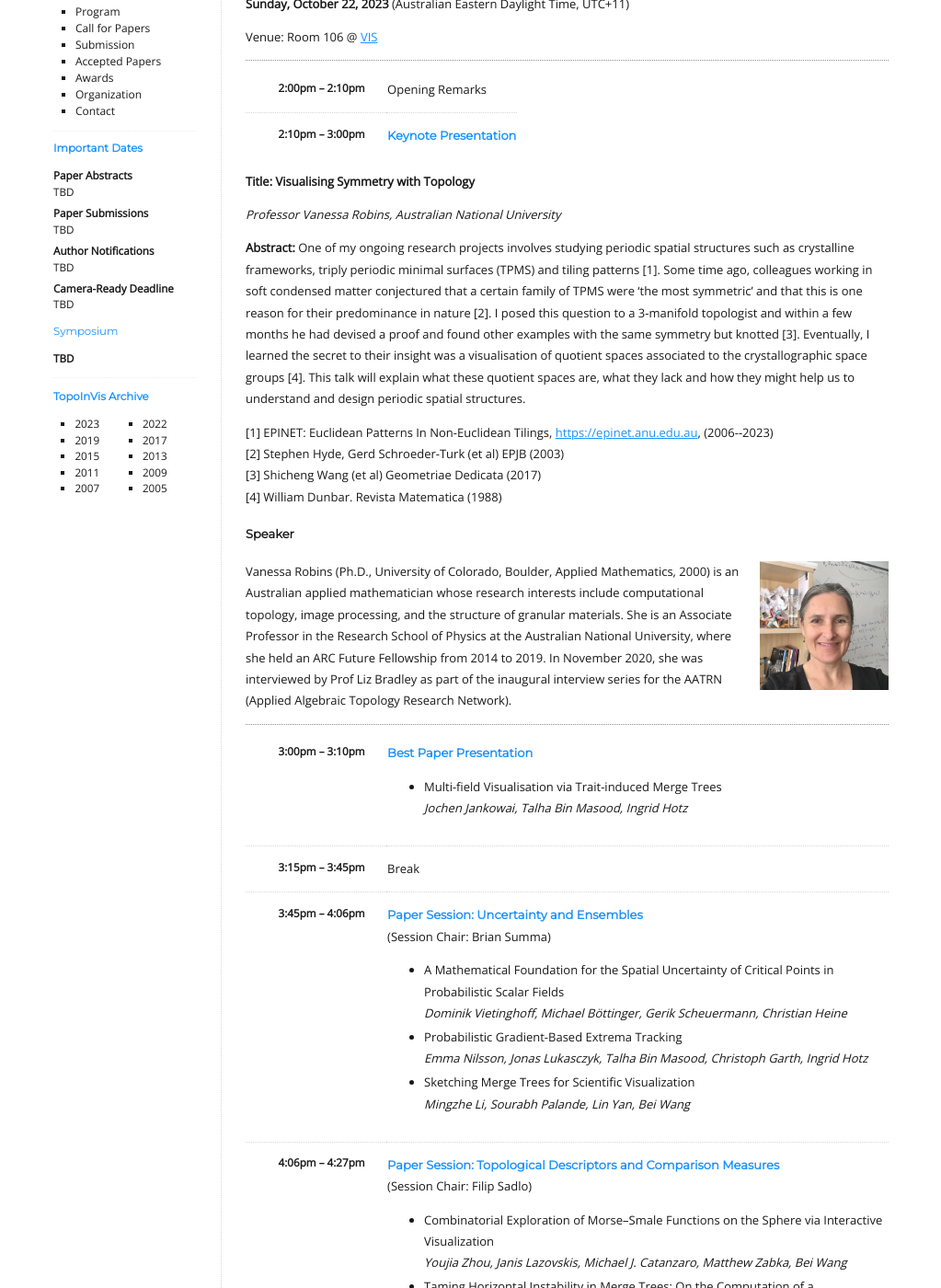
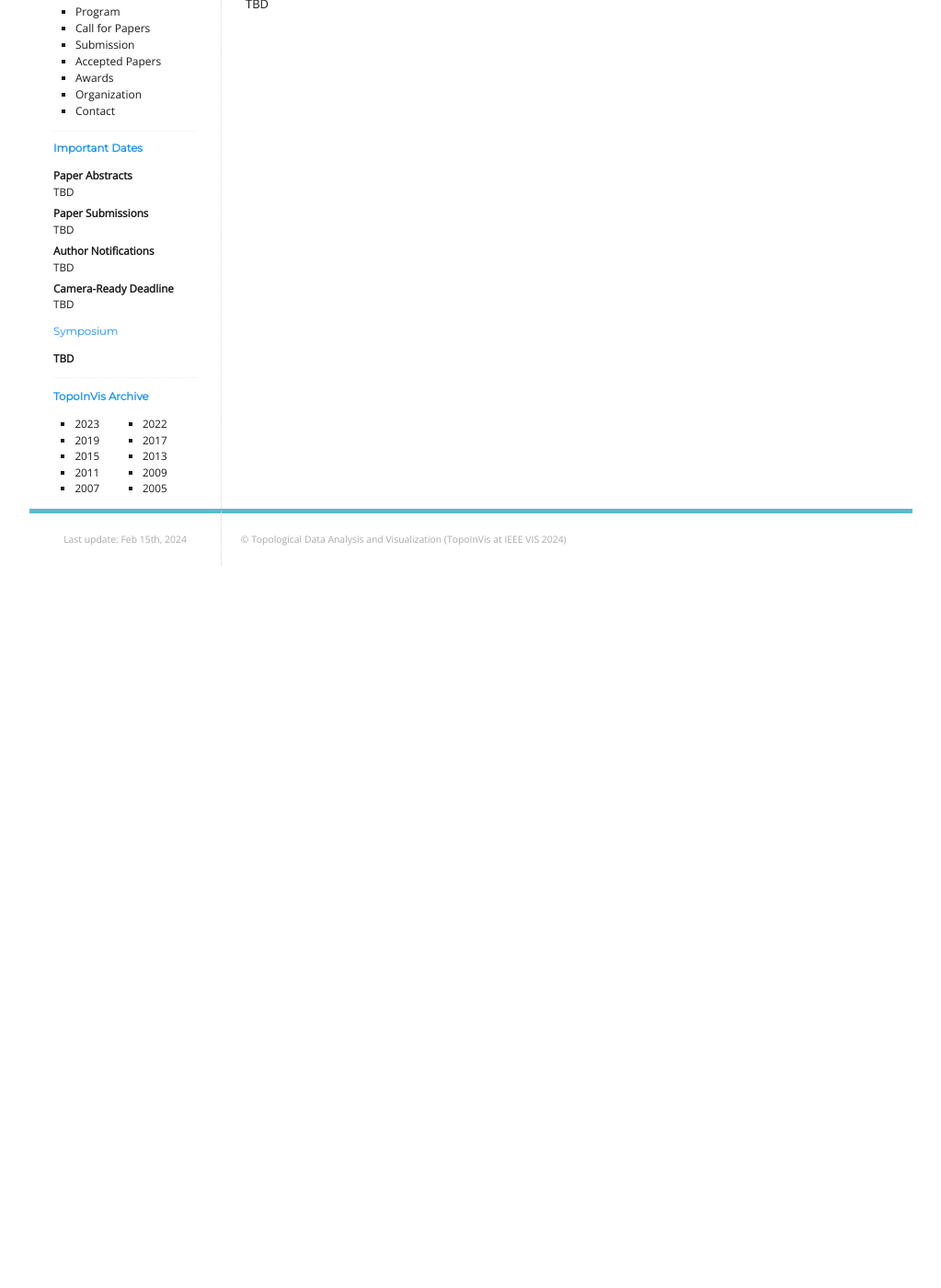
Before and after one commit to TopoInVis-Workshop/2024, a Jekyll site: the page built from _pages/program.md, in a window 1280 px wide and 1400 px high, scrolled down 244 px. Shown: the whole window at 92% size, without its empty margins (128-1151 px from the left). Built offline with Jekyll 4.4.1, drawn with Linux system fonts in a browser that asks for light colours; after the commit the page ends 900 px from its top, so only the background shows below that; some of the changed text lies outside the part shown.

Commit message:
Update program.md

```diff
--- a/_pages/program.md
+++ b/_pages/program.md
@@ -5,155 +5,4 @@ title: Program
 
 # Program
 
-**Sunday, October 22, 2023**
-(Australian Eastern Daylight Time, UTC+11)
-
-Venue: Room 106 @ [VIS](https://ieeevis.org/year/2023/welcome)
-
-
----
-
-<table class="program">
-  <tr>
-    <td>2:00pm &ndash; 2:10pm</td>
-    <td>
-      Opening Remarks<br/>
-    </td>
-  </tr>
-  <tr>
-    <td>2:10pm &ndash; 3:00pm</td>
-    <td>
-      <h4>Keynote Presentation
-      </h4>
-    </td>
-  </tr>
-</table>
-
-**Title: Visualising Symmetry with Topology**
-
-_Professor Vanessa Robins, Australian National University_
-
-<b>Abstract:</b> One of my ongoing research projects involves studying periodic spatial structures such as crystalline frameworks, triply periodic minimal surfaces (TPMS) and tiling patterns [1]. Some time ago, colleagues working in soft condensed matter conjectured that a certain family of TPMS were ‘the most symmetric’ and that this is one reason for their predominance in nature [2].  I posed this question to a 3-manifold topologist and within a few months he had devised a proof and found other examples with the same symmetry but knotted [3]. Eventually, I learned the secret to their insight was a visualisation of quotient spaces associated to the crystallographic space groups [4]. This talk will explain what these quotient spaces are, what they lack and how they might help us to understand and design periodic spatial structures.
-
-<p>[1] EPINET: Euclidean Patterns In Non-Euclidean Tilings, <a href="https://epinet.anu.edu.au">https://epinet.anu.edu.au</a>, (2006--2023)<br />
-[2] Stephen Hyde, Gerd Schroeder-Turk (et al) EPJB (2003) <br />
-[3] Shicheng Wang (et al) Geometriae Dedicata (2017)<br />
-[4] William Dunbar. Revista Matematica (1988) </p>
-
-#### Speaker
-
-<img style="padding: 0; margin: 0 0 1em 1em; float: right; width: 20%" src="assets/Vanessa.jpg" />
-Vanessa Robins (Ph.D., University of Colorado, Boulder, Applied Mathematics, 2000) is an Australian applied mathematician whose research interests include computational topology, image processing, and the structure of granular materials. She is an Associate Professor in the Research School of Physics at the Australian National University, where she held an ARC Future Fellowship from 2014 to 2019. In November 2020, she was interviewed by Prof Liz Bradley as part of the inaugural interview series for the AATRN (Applied Algebraic Topology Research Network).
-<br>
-
----
-
-<table class="program">
-  <tr>
-    <td>3:00pm &ndash; 3:10pm</td>
-    <td>
-      <h4>Best Paper Presentation</h4>
-      <ul>
-        <li>
-           Multi-field Visualisation via Trait-induced Merge Trees
-           <br><i>Jochen Jankowai, Talha Bin Masood, Ingrid Hotz</i>
-           <br/>
-        </li>
-      </ul>
-    </td>
-  </tr>
-
-  <tr>
-    <td>3:15pm &ndash; 3:45pm</td>
-    <td>Break</td>
-  </tr>
-
-  <tr>
-    <td>3:45pm &ndash; 4:06pm</td>
-    <td>
-      <h4>Paper Session: Uncertainty and Ensembles</h4>
-      (Session Chair: Brian Summa)
-      <ul>
-        <li>
-           A Mathematical Foundation for the Spatial Uncertainty of Critical Points in Probabilistic Scalar Fields
-           <br><i>Dominik Vietinghoff, Michael Böttinger, Gerik Scheuermann, Christian Heine</i>
-           <br/>
-        </li>
-        <li>
-           Probabilistic Gradient-Based Extrema Tracking
-           <br><i>Emma Nilsson, Jonas Lukasczyk, Talha Bin Masood, Christoph Garth, Ingrid Hotz</i>
-           <br/>
-        </li>
-        <li>
-           Sketching Merge Trees for Scientific Visualization
-           <br><i>Mingzhe Li, Sourabh Palande, Lin Yan, Bei Wang</i>
-           <br/>
-        </li>
-      </ul>
-    </td>
-  </tr>
-
-  <tr>
-    <td>4:06pm &ndash; 4:27pm</td>
-    <td>
-      <h4>Paper Session: Topological Descriptors and Comparison Measures</h4>
-      (Session Chair: Filip Sadlo)
-      <ul>
-        <li>
-            Combinatorial Exploration of Morse–Smale Functions on the Sphere via Interactive Visualization
-           <br><i>Youjia Zhou, Janis Lazovskis, Michael J. Catanzaro, Matthew Zabka, Bei Wang</i>
-           <br/>
-        </li>
-        <li>
-           Taming Horizontal Instability in Merge Trees: On the Computation of a Comprehensive Deformation-based Edit Distance
-           <br><i>Florian Wetzels, Markus Anders, Christoph Garth</i>
-           <br/>
-        </li>
-        <li>
-            Planar Symmetry Detection and Quantification using the Extended Persistent Homology Transform
-           <br><i>Nicholas A. Bermingham, Vanessa Robins, Katharine Turner</i>
-           <br/>
-        </li>
-      </ul>
-    </td>
-  </tr>
-
-  <tr>
-    <td>4:27pm &ndash; 4:48pm</td>
-    <td>
-      <h4>Paper Session: TDA, ML, and Graphs</h4>
-      (Session Chair: Julien Tierny)
-      <ul>
-        <li>
-            Comparing Mapper Graphs of Artificial Neuron Activations
-           <br><i>Youjia Zhou, Helen Jenne, Davis Brown, Madelyn R. Shapiro, Brett A. Jefferson, Cliff Joslyn, Gregory Henselman-Petrusek, Brenda Praggastis, Emilie Purvine, Bei Wang</i>
-           <br/>
-        </li>
-        <li>
-           Visualizing Topological Importance: A Class-Driven Approach
-           <br><i>Yu Qin, Brittany Terese Fasy, Carola Wenk, Brian Summa</i>
-           <br/>
-        </li>
-        <li>
-            Homology-Preserving Multi-Scale Graph Skeletonization Using Mapper on Graphs
-           <br><i>Paul Rosen, Mustafa Hajij, Bei Wang</i>
-           <br/>
-        </li>
-      </ul>
-    </td>
-  </tr>
-
-  <tr>
-    <td>4:48pm &ndash; 4:55pm</td>
-    <td>
-      <h4>Lightning talks</h4>
-<!--       (Session Chair: TDA) -->
-    </td>
-  </tr>
-  <tr>
-    <td>4:55pm &ndash; 5:00pm</td>
-    <td>
-      <h4>Closing</h4>
-<!--       (Session Chair: TDA) -->
-    </td>
-  </tr>
+TBD
```
